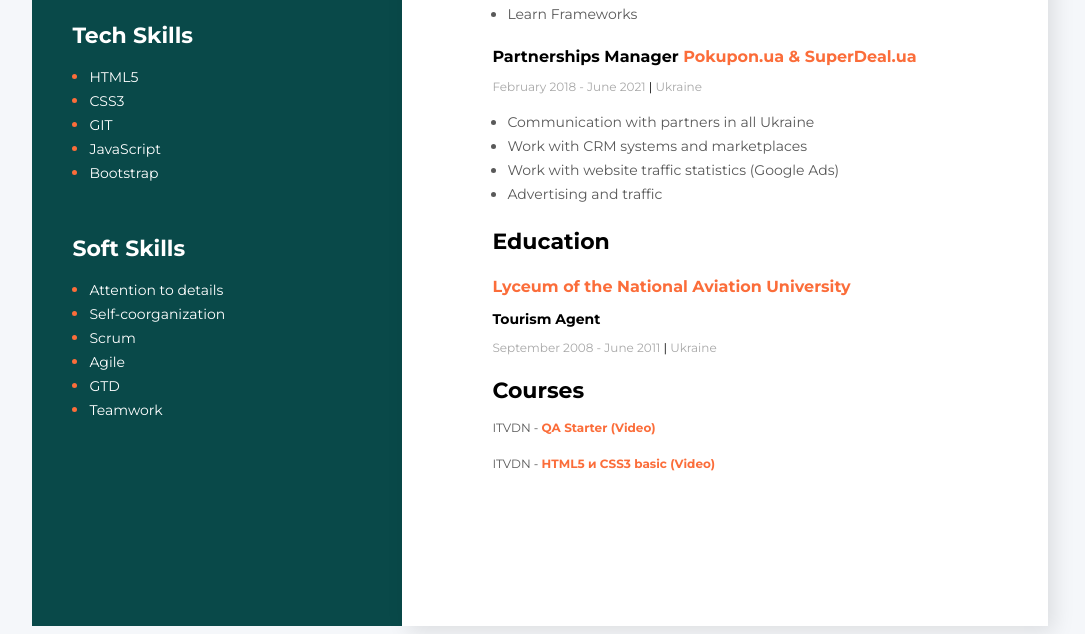
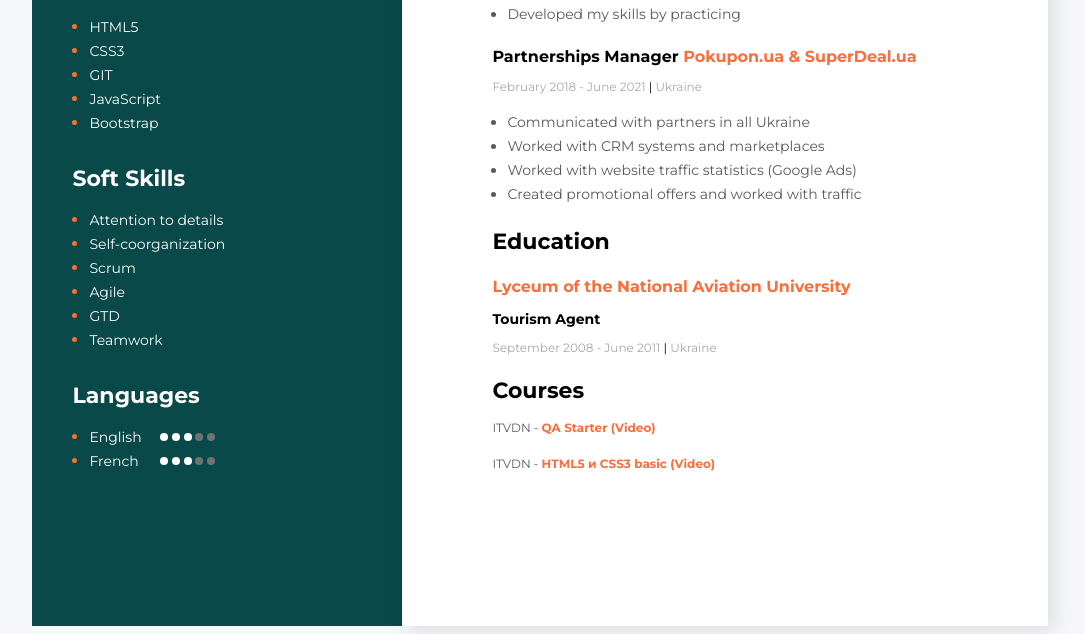
Before and after one commit to ArhyAleks/CV, a plain HTML site: page index.html in a window 1280 px wide. Shown: the part 710-1344 px from the top of the page, without its empty margins (192-1277 px from the left). Drawn offline with Linux system fonts and the light colour scheme.

Commit message:
Created Languages

```diff
--- a/index.html
+++ b/index.html
@@ -71,9 +71,9 @@
                 <h4 class="work-position">Front-End Developer <span class="organization">Freelance</span></h4>
                 <p class="period">May 2022 - up to now <span class="line">|</span> Ukraine</p>
                 <ul class="work-list">
-                    <li class="work-list-item">Learn HTML5 and CSS3.</li>
-                    <li class="work-list-item">Learn JavaScript</li>
-                    <li class="work-list-item">Learn Frameworks</li>
+                    <li class="work-list-item">Wrote code with HTML5, CSS3 and JavaScript</li>
+                    <li class="work-list-item">Worked on my own projects</li>
+                    <li class="work-list-item">Developed my skills by practicing</li>
 
                 </ul>
                 </div>
@@ -82,10 +82,10 @@
                     <h4 class="work-position">Partnerships Manager <span class="organization">Pokupon.ua & SuperDeal.ua</span></h4>
                     <p class="period">February 2018 - June 2021 <span class="line">|</span> Ukraine</p>
                     <ul class="work-list">
-                        <li class="work-list-item">Communication with partners in all Ukraine</li>
-                        <li class="work-list-item">Work with CRM systems and marketplaces</li>
-                        <li class="work-list-item">Work with website traffic statistics (Google Ads)</li>
-                        <li class="work-list-item">Advertising and traffic</li>
+                        <li class="work-list-item">Communicated with partners in all Ukraine</li>
+                        <li class="work-list-item">Worked with CRM systems and marketplaces</li>
+                        <li class="work-list-item">Worked with website traffic statistics (Google Ads)</li>
+                        <li class="work-list-item">Created promotional offers and worked with traffic</li>
 
                     </ul>
                 </div>
@@ -163,6 +163,27 @@
                     <li class="soft-skills-item"><span class="soft-skills-text">Teamwork</span></li>
                 </ul>
             </div>
+            <!-- Languages -->
+            <div class="languages">
+                <h3 class="sidebar-title">Languages</h3>
+                <ul class="languages-list">
+                    <li class="languages-item"><span class="languages-text">English
+                        <span class="dot dot-yes"></span>
+                        <span class="dot dot-yes"></span>
+                        <span class="dot dot-yes"></span>
+                        <span class="dot dot-no"></span>
+                        <span class="dot dot-no"></span>
+                    </span></li>
+                    <li class="languages-item"><span class="languages-text tooltip">French
+                        <span class="dot dot-yes dot-fr"></span>
+                        <span class="dot dot-yes dot-fr"></span>
+                        <span class="dot dot-yes dot-fr"></span>
+                        <span class="dot dot-no dot-fr"></span>
+                        <span class="dot dot-no dot-fr"></span>
+                    </span></li>
+                </ul>
+            </div>
+
         </aside>
     </div>
 </body>
--- a/styles/styles.css
+++ b/styles/styles.css
@@ -246,17 +246,18 @@ body {
 
 .photo {
   width: 370px;
-  margin-bottom: 50px;
+  margin-bottom: 20px;
 }
 
 .contacts,
 .tech-skills,
-.soft-skills {
+.soft-skills,
+.languages {
   margin-left: 40px;
 }
 
 .contacts {
-  margin-bottom: 50px;
+  margin-bottom: 30px;
 }
 
 .contact-icon {
@@ -264,8 +265,9 @@ body {
   transform: translate(0, 5px);
 }
 
-.tech-skills {
-  margin-bottom: 50px;
+.tech-skills,
+.soft-skills {
+  margin-bottom: 30px;
 }
 
 .sidebar-title {
@@ -303,22 +305,47 @@ body {
 }
 
 .tech-skills-list,
-.soft-skills-list {
+.soft-skills-list,
+.languages-list {
   color: white;
   padding: 0;
   margin-left: 17px;
 }
 
 .tech-skills-item,
-.soft-skills-item {
+.soft-skills-item,
+.languages-item {
   color: #fb6d3a;
 }
 
 .tech-skills-text,
-.soft-skills-text {
+.soft-skills-text,
+.languages-text {
   color: white;
   font-style: normal;
   font-weight: 400;
   font-size: 14px;
   line-height: 24px;
 }
+
+.dot {
+  height: 8px;
+  width: 8px;
+  background-color: rgb(114, 114, 114);
+  border-radius: 50%;
+  display: inline-block;
+  position: relative;
+  transform: translate(0, -1px);
+}
+
+.dot-yes {
+  background-color: #fff;
+}
+
+.dot:first-child {
+  margin-left: 15px;
+}
+
+.dot-fr:first-child {
+  margin-left: 18px;
+}
```
